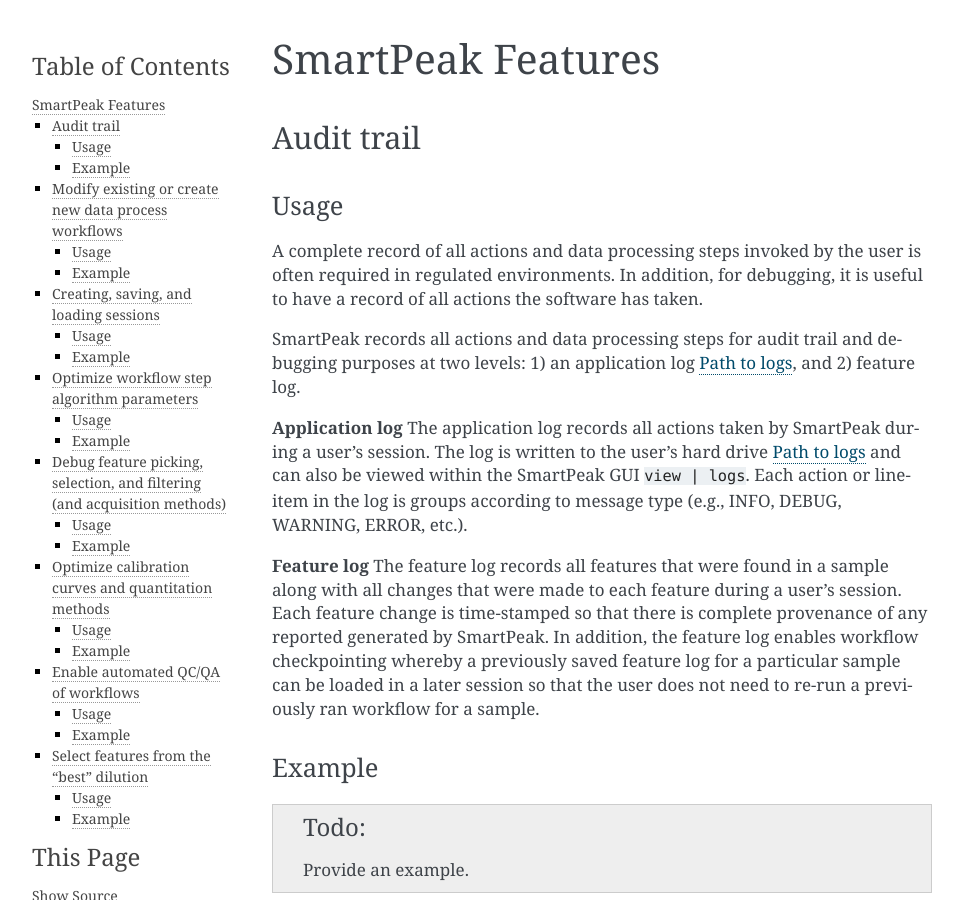
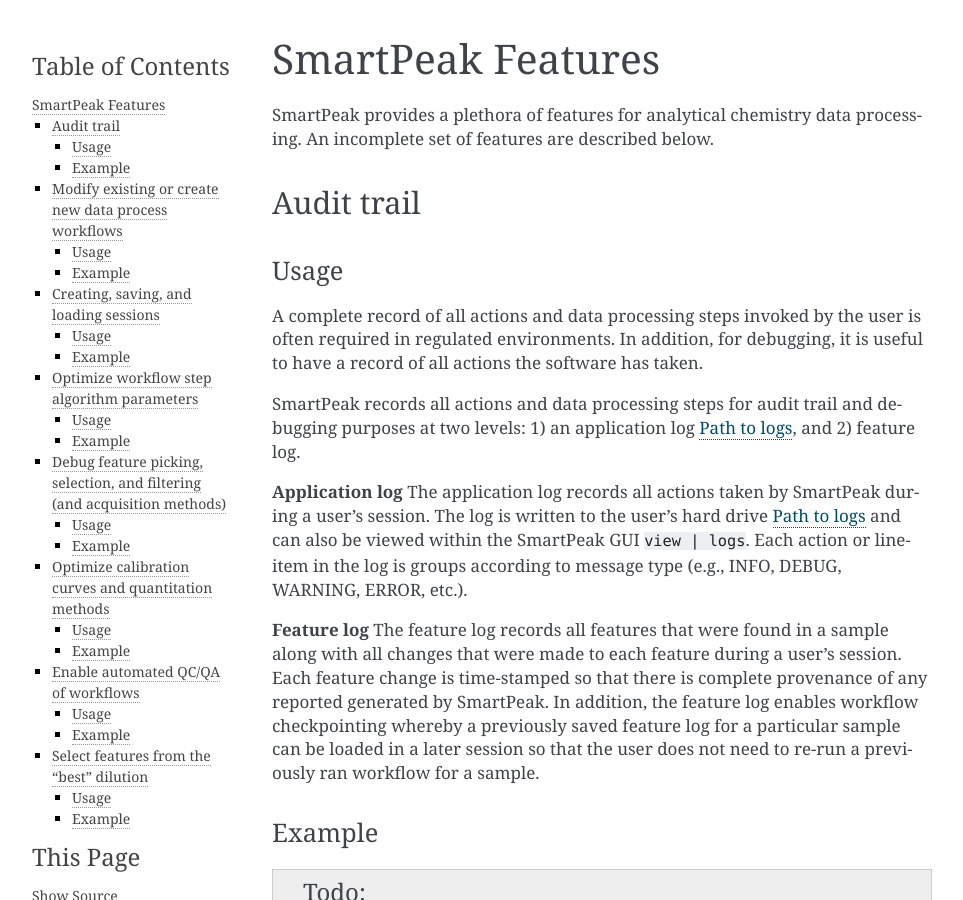
Before and after one commit to AutoFlowResearch/SmartPeak, a Sphinx documentation site: the page built from docs/start/features.rst, in a window 1280 px wide and 900 px high. Shown: the whole window, without its empty margins (148-1111 px from the left). Built offline with Sphinx 7.4.7, drawn with Linux system fonts in a browser that asks for light colours; pages that are not in the unit, such as notebooks, are missing from menus.

Commit message:
fix: other bugs found after building the docs

```diff
--- a/README.rst
+++ b/README.rst
@@ -24,9 +24,9 @@
 
 SmartPeak provides graphical- and/or command-line-based user input validation, workflow configuration, data visualization and review, logging, and reporting. SmartPeak can be run on multiple operating systems or run on cloud infrastructures. The workflow automates all steps from peak detection and integration over calibration curve optimization, to quality control reporting.
 
+.. image:: images/Fig01_SmartPeak_overview.jpg
+
 .. end_introduction
-
-.. image:: images/Fig01_SmartPeak_overview.jpg
 
 .. role:: bash(code)
    :language: bash
--- a/docs/start/features.rst
+++ b/docs/start/features.rst
@@ -1,5 +1,7 @@
 SmartPeak Features
 =============================================================================
+
+SmartPeak provides a plethora of features for analytical chemistry data processing.  An incomplete set of features are described below.
 
 Audit trail
 -----------------------------------------------------------------------------
```
